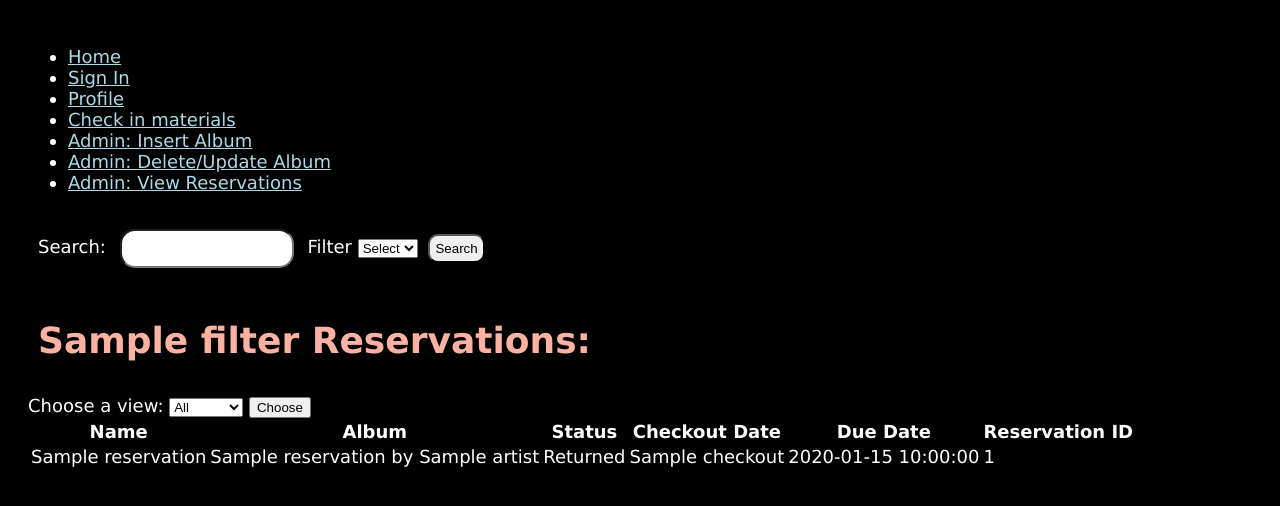
After one commit to nicolegates/CS304-FA19-WZLYRecordLibrary, a Flask app: template alpha/templates/reservation.html in a window 1280 px wide. The commit adds this page. Shown: the top 506 px of the page. Run offline with Flask 2, Linux system fonts and the light colour scheme; the template is opened without the code that fills it: most values are stand-ins (such as "Sample title", 1, 10 or a date in 2020).

Commit message:
Added admin reservations view, closes #13

```diff
--- a/alpha/app.py
+++ b/alpha/app.py
@@ -8,6 +8,7 @@
 import sys,os,random
 import getters
 import setters
+import datetime
 
 from dotenv import load_dotenv
 load_dotenv()
@@ -193,6 +194,27 @@
                             a = {},
                             total = len(albums))
 
+@app.route('/reservation/', methods=['GET','POST'])
+def reservation():
+
+    conn = getters.getConn('cs304reclib_db')
+    res = getters.getReservations('all', conn)
+    now = datetime.date.today()
+
+    if request.method == 'POST':
+        action = request.form['reservation-view']
+        res = getters.getReservations(action, conn)
+
+        return render_template('reservation.html',
+                                filter=action.capitalize(),
+                                now = now,
+                                reservations = res)
+
+    return render_template('reservation.html',
+                            filter='All',
+                            now = now,
+                            reservations = res)
+
 @app.route('/logged-in/', methods=['GET','POST'])
 def loggedin():
     flash('Successfully logged in!')
--- a/alpha/templates/base.html
+++ b/alpha/templates/base.html
@@ -16,6 +16,7 @@
     <!-- <li><a href='/admin/'>Admin</a></li> -->
     <li><a href='/insert/'>Admin: Insert Album</a></li>
     <li><a href='/update/'>Admin: Delete/Update Album</a></li>
+    <li><a href='/reservation/'>Admin: View Reservations</a></li>
 </ul>
 
 <div id='flashes'>
--- /dev/null
+++ b/alpha/templates/reservation.html
@@ -0,0 +1,45 @@
+{% extends "base.html" %}
+
+{% block content %}
+
+<h1>{{ filter }} Reservations:</h1>
+
+<form method=POST action='/reservation/'>
+    <label for="reservation-view">Choose a view:</label>
+    <select id="reservation-view" name="reservation-view">
+        <option value="all">All</option>
+        <option value="overdue">Overdue</option>
+    </select>
+    <input type="submit" class="submit-btn" name="submit-btn" value="Choose">
+</form>
+
+<table>
+    <tr>
+        <th>Name</th>
+        <th>Album</th>
+        <th>Status</th>
+        <th>Checkout Date</th>
+        <th>Due Date</th>
+        <th>Reservation ID</th>
+    </tr>
+    {% for r in reservations %}
+        <tr>
+            <td>{{ r['name'] }}</td>
+            <td>{{ r['album_name'] }} by {{ r['artist'] }}</td>
+            {% if r['returned'] == 0 and r['due'] < now %}
+                <td>Overdue</td>
+            {% elif r['returned'] == 0 and r['due'] >= now %}
+                <td>Checked Out</td>
+            {% else %}
+                <td>Returned</td>
+            {% endif %}
+            <td>{{ r['checkout'] }}</td>
+            <td>{{ r['due'] }}</td>
+            <td>{{ r['rid'] }}</td>
+        </tr>
+    {% endfor %}
+</table>
+
+
+
+{% endblock %}
```
Also changed, not shown: alpha/getters.py (+31 -3 lines).
